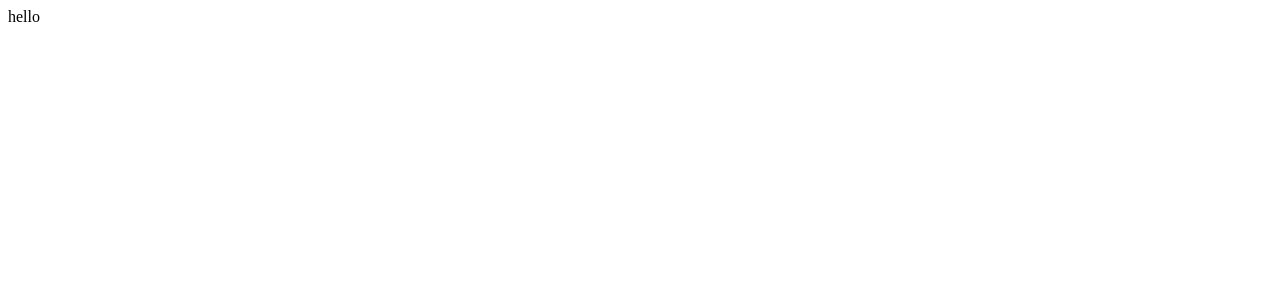
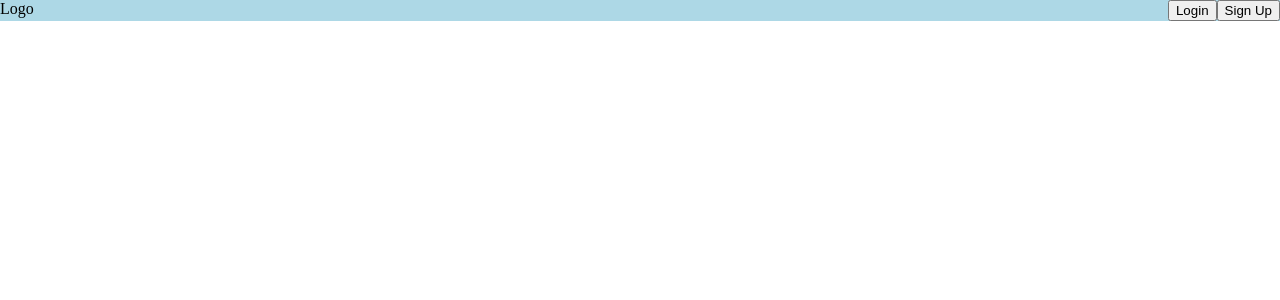
Before and after one commit to ivnmnndz/sign_up, a Next.js app: page / in a window 1280 px wide. Shown: the top 300 px of the page. Built offline with nearby package versions, Linux system fonts and the light colour scheme.

Commit message:
added initial nav

```diff
--- /dev/null
+++ b/src/components/Navbar/Navbar.js
@@ -0,0 +1,31 @@
+import React, { useState } from "react";
+
+const Navbar = () => {
+  const [modalIsOpen, setModalIsOpen] = useState(false);
+
+  const showModal = () => {
+    setModalIsOpen(!modalIsOpen);
+  };
+
+  return (
+    <nav style={{ backgroundColor: "lightBlue" }}>
+      <div
+        style={{
+          display: "flex",
+          flexDirection: "row",
+          justifyContent: "space-between",
+        }}
+      >
+        <div>
+          <div>Logo</div>
+        </div>
+        <div style={{ display: "flex", flexDirection: "row" }}>
+          <button onClick={showModal}>Login</button>
+          <button onClick={showModal}>Sign Up</button>
+        </div>
+      </div>
+    </nav>
+  );
+};
+
+export default Navbar;
--- a/src/pages/_app.js
+++ b/src/pages/_app.js
@@ -1,3 +1,5 @@
+import "../styles/globals.css";
+
 export default function App({ Component, pageProps }) {
   return <Component {...pageProps} />;
 }
--- a/src/pages/index.js
+++ b/src/pages/index.js
@@ -1,5 +1,6 @@
 import Head from "next/head";
 import { Inter } from "next/font/google";
+import Navbar from "@/components/Navbar/Navbar";
 
 const inter = Inter({ subsets: ["latin"] });
 
@@ -13,7 +14,7 @@ export default function Home() {
         <link rel="icon" href="/favicon.ico" />
       </Head>
       <main>
-        <div>hello</div>
+        <Navbar />
       </main>
     </>
   );
--- /dev/null
+++ b/src/styles/globals.css
@@ -0,0 +1,4 @@
+body {
+  margin: 0;
+  padding: 0;
+}
```
